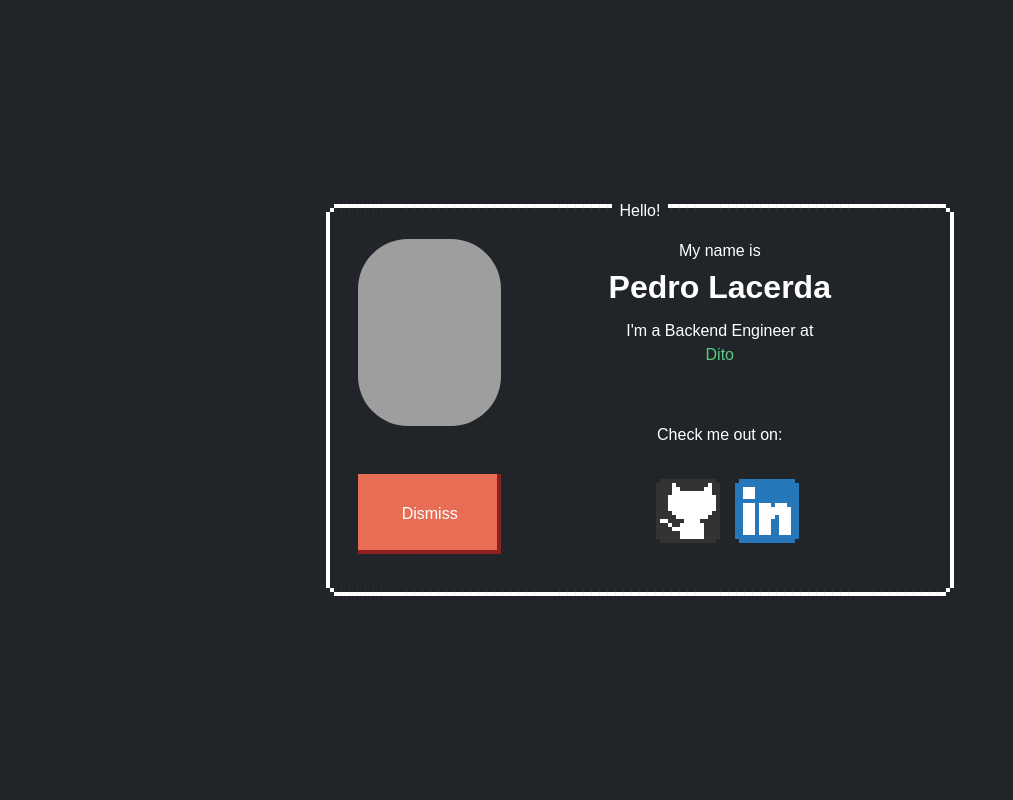
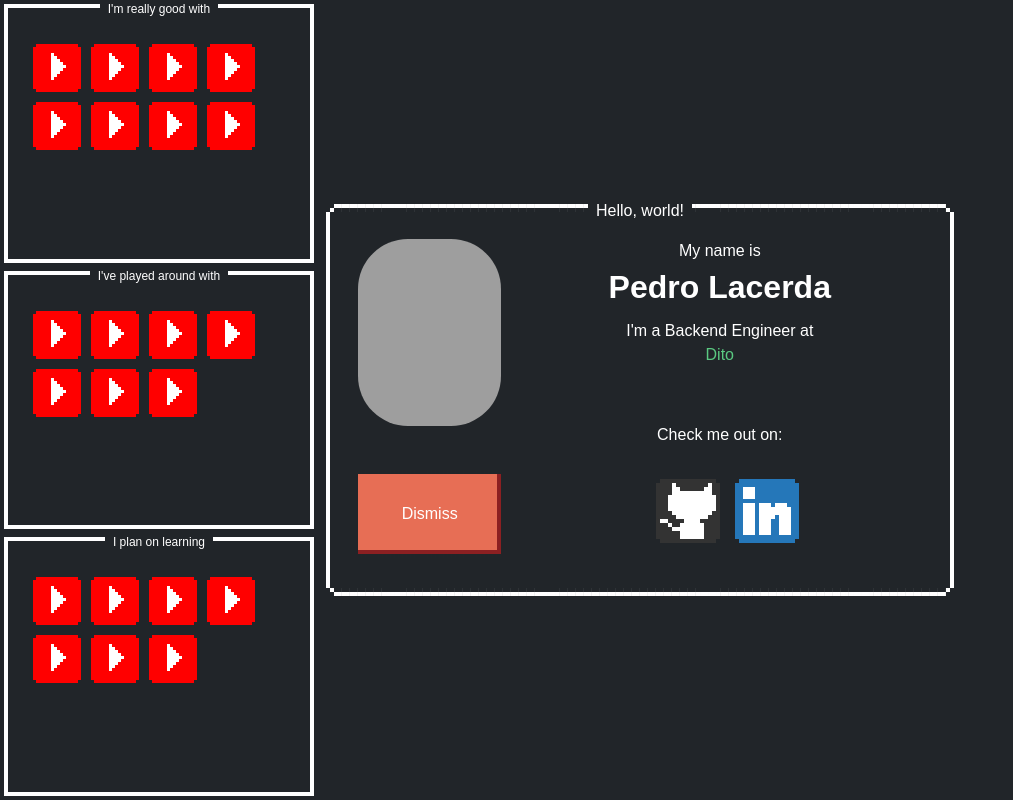
Before and after one commit to pedro-l9/personalSite, a React (Create React App) app: page / in a window 1280 px wide. Shown: the whole page, without its empty margins (0-1013 px from the left). Built offline with nearby package versions, Linux system fonts and the light colour scheme; grey boxes are pictures that could not be loaded; a web font is replaced by a local one.

Commit message:
Adiciona sections de tecnologias

```diff
--- a/public/index.html
+++ b/public/index.html
@@ -2,6 +2,8 @@
 <html lang="en">
   <head>
     <meta charset="utf-8" />
+    <meta name="viewport" content="width=device-width, initial-scale=1" />
+
     <link
       rel="icon"
       href="https://emojipedia-us.s3.dualstack.us-west-1.amazonaws.com/thumbs/120/apple/198/nerd-face_1f913.png"
--- a/src/App.css
+++ b/src/App.css
@@ -3,19 +3,40 @@
   height: 100vh;
   width: 100vw;
   font-family: "PressStart2PRegular", sans-serif;
-  background-color: #212529;
   overflow: hidden;
   flex-direction: row;
-  justify-content: center;
-  align-items: center;
 }
 
 .technologies {
-  width: 25vw;
+  display: flex;
+  flex-basis: 25%;
   height: 100vh;
+  align-items: stretch;
+  flex-direction: column;
+}
+
+.technologies .title {
+  font-size: 12px !important;
+}
+
+.technologies .nes-container {
+  flex-basis: 100%;
+  padding-right: 15px;
+  padding-left: 15px;
+}
+
+.technologies section .tech-list {
+  display: flex;
+  flex-direction: row;
+  flex-wrap: wrap;
+  align-content: flex-start;
+}
+.technologies .tech-list i {
+  margin-left: 10px;
+  margin-top: 10px;
 }
 
 .acomplishments {
-  width: 25vw;
+  flex-basis: 25%;
   height: 100vh;
 }
--- a/src/App.tsx
+++ b/src/App.tsx
@@ -6,7 +6,45 @@ import "./App.css";
 
 const App: React.FC = () => (
   <div className="App">
-    <div className="technologies"></div>
+    <div className="technologies">
+      <section className="good-at nes-container is-dark with-title is-centered">
+        <p className="title">I'm really good with</p>
+        <section className="tech-list">
+          <i className="nes-icon youtube is-medium" />
+          <i className="nes-icon youtube is-medium" />
+          <i className="nes-icon youtube is-medium" />
+          <i className="nes-icon youtube is-medium" />
+          <i className="nes-icon youtube is-medium" />
+          <i className="nes-icon youtube is-medium" />
+          <i className="nes-icon youtube is-medium" />
+          <i className="nes-icon youtube is-medium" />
+        </section>
+      </section>
+      <section className="played-with nes-container is-dark with-title is-centered">
+        <p className="title">I've played around with</p>
+        <section className="tech-list">
+          <i className="nes-icon youtube is-medium" />
+          <i className="nes-icon youtube is-medium" />
+          <i className="nes-icon youtube is-medium" />
+          <i className="nes-icon youtube is-medium" />
+          <i className="nes-icon youtube is-medium" />
+          <i className="nes-icon youtube is-medium" />
+          <i className="nes-icon youtube is-medium" />
+        </section>
+      </section>
+      <section className="will-learn nes-container is-dark with-title is-centered">
+        <p className="title">I plan on learning</p>
+        <section className="tech-list">
+          <i className="nes-icon youtube is-medium" />
+          <i className="nes-icon youtube is-medium" />
+          <i className="nes-icon youtube is-medium" />
+          <i className="nes-icon youtube is-medium" />
+          <i className="nes-icon youtube is-medium" />
+          <i className="nes-icon youtube is-medium" />
+          <i className="nes-icon youtube is-medium" />
+        </section>
+      </section>
+    </div>
     <PresentationCard />
     <div className="acomplishments"></div>
   </div>
--- a/src/components/PresentationCard/PresentationCard.css
+++ b/src/components/PresentationCard/PresentationCard.css
@@ -1,8 +1,9 @@
 .card {
   grid-area: card;
+  flex-basis: 50%;
+  height: 50vh;
+  align-self: center;
   animation-duration: 2s;
-  width: 50vw;
-  height: 50vh;
 }
 
 .card-container {
@@ -30,8 +31,9 @@
   align-items: left;
 }
 
-#dito {
+#dito a {
   color: #5ac981;
+  text-decoration: none;
 }
 
 .checkMeOut {
--- a/src/components/PresentationCard/PresentationCard.tsx
+++ b/src/components/PresentationCard/PresentationCard.tsx
@@ -9,7 +9,7 @@ function dismissCard() {
 
 const PresentationCard = () => (
   <div className="card nes-container with-title is-dark is-rounded is-centered">
-    <p className="title">Hello!</p>
+    <p className="title">Hello, world!</p>
     <div className="card-container">
       <div className="avatar">
         <img
@@ -21,7 +21,15 @@ const PresentationCard = () => (
       <div className="presentation">
         My name is
         <h1>Pedro Lacerda</h1>I'm a Backend Engineer at{" "}
-        <span id="dito">Dito</span>
+        <span id="dito">
+          <a
+            href="https://dito.com.br"
+            target="_blank"
+            rel="noopener noreferrer"
+          >
+            Dito
+          </a>
+        </span>
       </div>
       <div className="checkMeOut">Check me out on:</div>
       <div className="dismiss">
@@ -34,10 +42,18 @@ const PresentationCard = () => (
         </button>
       </div>
       <div className="social">
-        <a href="https://github.com/pedro-l9" target="_blank">
+        <a
+          href="https://github.com/pedro-l9"
+          target="_blank"
+          rel="noopener noreferrer"
+        >
           <i className="nes-icon github is-large" />
         </a>
-        <a href="https://www.linkedin.com/in/phenriquel/" target="_blank">
+        <a
+          href="https://www.linkedin.com/in/phenriquel/"
+          target="_blank"
+          rel="noopener noreferrer"
+        >
           <i className="nes-icon linkedin is-large" />
         </a>
       </div>
--- a/src/index.css
+++ b/src/index.css
@@ -5,4 +5,5 @@ body {
     sans-serif;
   -webkit-font-smoothing: antialiased;
   -moz-osx-font-smoothing: grayscale;
+  background-color: #212529;
 }
```
